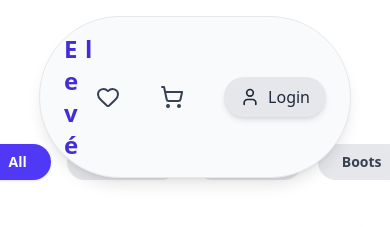
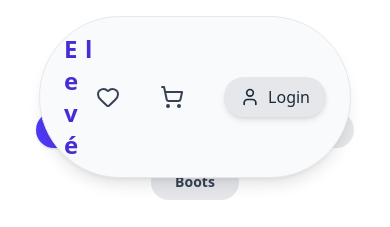
Before and after one commit to ShemeelVK/React-E-commerce, a React (Vite) app: page /Shop in a window 390 px wide. Shown: the top 227 px of the page. Built offline with nearby package versions, Linux system fonts and the light colour scheme; data requests are answered from the project's data file; grey boxes are pictures that could not be loaded.

Commit message:
fix: FIxed some bugs

```diff
--- a/src/Components/Navbar.jsx
+++ b/src/Components/Navbar.jsx
@@ -1,46 +1,55 @@
 import { Link, useNavigate } from "react-router-dom";
 import { useState } from "react";
 import { useLocation } from "react-router-dom";
-import { ShoppingCart, Heart, User,LogOut } from "lucide-react";
-import { useCart } from "../Context/CartContext";
-import { useWishlist } from "../Context/WishlistContext";
-import { useAuth } from "../Context/AuthContext";
+import { ShoppingCart, Heart, User, LogOut } from "lucide-react";
+import { useCart } from "../Context/CartContext.jsx";
+import { useWishlist } from "../Context/WishlistContext.jsx";
+import { useAuth } from "../Context/AuthContext.jsx";
 
 function Navbar() {
   const [isDropdownOpen, setIsDropdownOpen] = useState(false);
   const navigate = useNavigate();
+  const location = useLocation();
 
-  const {currentUser,logoutUser}=useAuth();
-  const {cartItems}=useCart();
+  const [searchQuery, setSearchQuery] = useState("");
+  const { currentUser, logoutUser } = useAuth();
+  const { cartItems } = useCart();
   const { wishlistItems } = useWishlist();
 
-  const cartCount=cartItems?.length || 0;
-  const wishlistCount =wishlistItems?.length || 0;
+  const cartCount = cartItems?.length || 0;
+  const wishlistCount = wishlistItems?.length || 0;
 
-  const isCartpage=location.pathname==="/Cart"
-  const isWishlistpage=location.pathname==="/Wishlist"
+  const isCartpage = location.pathname === "/Cart";
+  const isWishlistpage = location.pathname === "/Wishlist";
 
   function handlelogout() {
-    logoutUser()
+    logoutUser();
   }
 
+  // NEW: This function handles the search form submission.
+  const handleSearch = (e) => {
+    e.preventDefault(); // Prevents the page from reloading on submit
+    const trimmedQuery = searchQuery.trim();
+    if (trimmedQuery) {
+      // Navigates to the shop page with the search query as a URL parameter
+      navigate(`/shop?q=${trimmedQuery}`);
+      setSearchQuery(""); // Clears the search bar after submission
+    }
+  };
 
   return (
     <nav className="fixed top-4 left-1/2 -translate-x-1/2 w-4/5 z-50 bg-gray-50 rounded-full shadow-lg border border-gray-200">
       <div className="max-w-7xl mx-auto px-6 py-4 flex items-center justify-between">
-        {/* --- Left Side Group: Brand and Navigation Links --- */}
+        {/* --- Left Side Group (Unchanged) --- */}
         <div className="flex items-center gap-10">
-          {/* Brand */}
           <div className="text-2xl font-extrabold tracking-wide text-indigo-700">
             E l e v é
           </div>
-
-          {/* Nav Links */}
           <div className="hidden md:flex space-x-10 ml-12">
             {["Home", "Shop", "About", "Contact"].map((item) => (
               <Link
                 key={item}
-                to={item === "Home" ? "/" : `/${item}`}
+                to={item === "Home" ? "/" : `/${item.toLowerCase()}`}
                 className="relative text-gray-800 font-medium hover:text-indigo-700 transition-colors duration-300 group"
               >
                 {item}
@@ -50,14 +59,17 @@ function Navbar() {
           </div>
         </div>
 
-        {/* --- Right Side Group: Search and Action Icons --- */}
+        {/* --- Right Side Group --- */}
         <div className="flex items-center gap-6">
-          {/* Search Bar */}
-          <div className="hidden md:flex mr-10">
+          {/* NEW: The search bar is now a form that calls handleSearch on submit. */}
+          <form onSubmit={handleSearch} className="hidden md:flex mr-10">
             <div className="relative w-64 lg:w-80">
+              {/* NEW: The input is now a "controlled component" linked to the searchQuery state. */}
               <input
                 type="text"
                 placeholder="Search products..."
+                value={searchQuery}
+                onChange={(e) => setSearchQuery(e.target.value)}
                 className="w-full pl-10 pr-4 py-2 rounded-full border border-gray-300 focus:outline-none focus:ring-2 focus:ring-indigo-600 focus:border-indigo-600"
               />
               <svg
@@ -75,16 +87,19 @@ function Navbar() {
                 ></path>
               </svg>
             </div>
-          </div>
+          </form>
 
-          {/* Actions: Wishlist, Cart, Profile */}
+          {/* --- Action Icons and Profile (Unchanged) --- */}
           <div className="flex items-center space-x-10">
-            {/* Wishlist */}
+            {/* Wishlist Button */}
             <button onClick={() => navigate("/Wishlist")} className="relative">
               <Heart
                 className={`w-6 h-6 ${
-                  isWishlistpage ? "text-red-500" : " text-gray-700 hover:text-indigo-700 transition"
-                }`} fill={isWishlistpage ? "currentColor" : "none"}
+                  isWishlistpage
+                    ? "text-red-500"
+                    : " text-gray-700 hover:text-indigo-700"
+                } transition`}
+                fill={isWishlistpage ? "currentColor" : "none"}
               />
               {wishlistCount > 0 && (
                 <span className="absolute -top-2 -right-2 bg-red-500 text-white text-xs font-bold w-5 h-5 flex items-center justify-center rounded-full">
@@ -92,18 +107,22 @@ function Navbar() {
                 </span>
               )}
             </button>
-
-            {/* Cart */}
+            {/* Cart Button */}
             <button onClick={() => navigate("/Cart")} className="relative">
-              <ShoppingCart className={`w-6 h-6 ${isCartpage ? "text-indigo-700" : "text-gray-700 hover:text-indigo-700 transition" }`}
-              fill={isCartpage ? "currentColor" : "none"} />
+              <ShoppingCart
+                className={`w-6 h-6 ${
+                  isCartpage
+                    ? "text-indigo-700"
+                    : "text-gray-700 hover:text-indigo-700"
+                } transition`}
+                fill={isCartpage ? "currentColor" : "none"}
+              />
               {cartCount > 0 && (
                 <span className="absolute -top-2 -right-2 bg-indigo-600 text-white text-xs font-bold w-5 h-5 flex items-center justify-center rounded-full">
                   {cartCount}
                 </span>
               )}
             </button>
-
             {/* Profile Dropdown */}
             <div className="relative">
               {currentUser ? (
@@ -116,21 +135,25 @@ function Navbar() {
                 </button>
               ) : (
                 <button
-                  onClick={() => navigate("/login")}
+                  onClick={() => navigate("/L ogin")}
                   className="flex items-center space-x-2 bg-gray-200 text-gray-800 px-4 py-2 rounded-full shadow-md hover:bg-gray-300 transition"
                 >
                   <User className="w-5 h-5" />
                   <span>Login</span>
                 </button>
               )}
-
-              {/* Dropdown Menu */}
               {isDropdownOpen && currentUser && (
                 <div className="absolute right-0 mt-2 w-48 bg-white border border-gray-200 rounded-lg shadow-lg overflow-hidden">
-                  <button onClick={()=>navigate("/MyAccount")} className="w-full text-left px-4 py-2 text-gray-700 hover:bg-gray-100">
+                  <button
+                    onClick={() => navigate("/MyAccount")}
+                    className="w-full text-left px-4 py-2 text-gray-700 hover:bg-gray-100"
+                  >
                     My Account
                   </button>
-                  <button onClick={()=>navigate("/Orders")} className="w-full text-left px-4 py-2 text-gray-700 hover:bg-gray-100">
+                  <button
+                    onClick={() => navigate("/Orders")}
+                    className="w-full text-left px-4 py-2 text-gray-700 hover:bg-gray-100"
+                  >
                     Orders
                   </button>
                   <button
--- a/src/pages/Shop.jsx
+++ b/src/pages/Shop.jsx
@@ -1,24 +1,23 @@
-import Navbar from "../Components/Navbar";
 import { useState, useEffect } from "react";
-import { useLocation, useNavigate} from "react-router-dom";
 import axios from "axios";
-import ProductCard from "../Components/ProductCard";
-import ProductModal from "../Components/ProductModal";
-
+import ProductCard from "../Components/ProductCard.jsx";
+import ProductModal from "../Components/ProductModal.jsx";
+import { useSearchParams, useNavigate } from "react-router-dom";
+import { SearchX } from "lucide-react";
+import Navbar from "../Components/Navbar.jsx";
 
 const categories = ["All", "Sneakers", "Running", "Boots"];
 
 function Shop() {
   const [products, setProducts] = useState([]);
+  const [filteredProducts, setFilteredProducts] = useState([]);
   const [selectedProduct, setSelectedProduct] = useState(null);
 
-  const location = useLocation();
-  const navigate=useNavigate();
+  const [searchParams] = useSearchParams();
+  const navigate = useNavigate();
 
-
-    const params = new URLSearchParams(location.search);
-    const categoryFromUrl = params.get("category") || "All";
-
+  const categoryFromUrl = searchParams.get("category") || "All";
+  const searchQuery = searchParams.get("q");
 
   useEffect(() => {
     const fetchAllProducts = async () => {
@@ -32,10 +31,21 @@ function Shop() {
     fetchAllProducts();
   }, []);
 
-  const filteredProducts =
-    categoryFromUrl === "All" ? products : products.filter((p) => p.category === categoryFromUrl);
+  useEffect(() => {
+    let itemsToDisplay = [...products];
+    if (searchQuery) {
+      itemsToDisplay = itemsToDisplay.filter((product) =>
+        product.name.toLowerCase().includes(searchQuery.toLowerCase())
+      );
+    } else if (categoryFromUrl && categoryFromUrl !== "All") {
+      itemsToDisplay = itemsToDisplay.filter(
+        (product) => product.category === categoryFromUrl
+      );
+    }
+    setFilteredProducts(itemsToDisplay);
+  }, [searchQuery, categoryFromUrl, products]);
 
-  const handleViewproduct = (product) => {
+  const handleViewProduct = (product) => {
     setSelectedProduct(product);
   };
 
@@ -43,24 +53,23 @@ function Shop() {
     setSelectedProduct(null);
   };
 
-  const handlecategorychange=(category)=>{
+  const handleCategoryChange = (category) => {
     navigate(`/shop?category=${category}`);
-  }
+  };
 
   return (
     <>
       <Navbar />
-      <div className="max-w-7xl mx-auto py-12 px-4 pt-28">
-        {/* --- Category Filter Buttons --- */}
-        <div className="flex justify-center space-x-4 mb-12 mt-8">
+      <div className="max-w-7xl mx-auto py-28 px-4">
+        <div className="flex justify-center flex-wrap gap-4 mb-12">
           {categories.map((category) => (
             <button
               key={category}
-              onClick={() => handlecategorychange(category)}
+              onClick={() => handleCategoryChange(category)}
               className={`px-6 py-2 rounded-full font-semibold text-sm transition-colors ${
-                categoryFromUrl === category
-                  ? "bg-indigo-600 text-white shadow" // Style for the active button
-                  : "bg-gray-200 text-gray-700 hover:bg-gray-300" // Style for inactive buttons
+                categoryFromUrl === category && !searchQuery
+                  ? "bg-indigo-600 text-white shadow"
+                  : "bg-gray-200 text-gray-700 hover:bg-gray-300"
               }`}
             >
               {category}
@@ -68,17 +77,42 @@ function Shop() {
           ))}
         </div>
 
-        {/* --- Product Grid --- */}
-        {/* This now maps over the 'filteredProducts' state */}
+        {searchQuery && (
+          <h2 className="text-2xl font-bold text-center mb-8">
+            Search Results for: "{searchQuery}"
+          </h2>
+        )}
+
+        {filteredProducts.length > 0 ? (
           <div className="grid grid-cols-1 sm:grid-cols-2 lg:grid-cols-4 gap-8">
             {filteredProducts.map((product) => (
               <ProductCard
                 key={product.id}
                 product={product}
-              onViewProduct={handleViewproduct}
+                onViewProduct={handleViewProduct}
               />
             ))}
           </div>
+        ) : (
+          searchQuery && (
+            <div className="text-center py-20 px-6 bg-white rounded-lg shadow-md">
+              <SearchX size={80} className="mx-auto text-gray-300 mb-6" />
+              <h2 className="text-2xl font-semibold text-gray-800 mb-2">
+                No Products Found
+              </h2>
+              <p className="text-gray-500 mb-8">
+                Sorry, we couldn't find any products matching your search for "
+                {searchQuery}".
+              </p>
+              <button
+                onClick={() => navigate("/shop")}
+                className="bg-indigo-600 hover:bg-indigo-700 text-white font-semibold py-3 px-6 rounded-lg shadow-lg transition"
+              >
+                View All Products
+              </button>
+            </div>
+          )
+        )}
       </div>
 
       {selectedProduct && (
@@ -87,4 +121,5 @@ function Shop() {
     </>
   );
 }
+
 export default Shop;
```
Also changed, not shown: src/pages/MyAccount.jsx (+24 -80 lines). Lines whose indentation alone changed are shown as unchanged.
